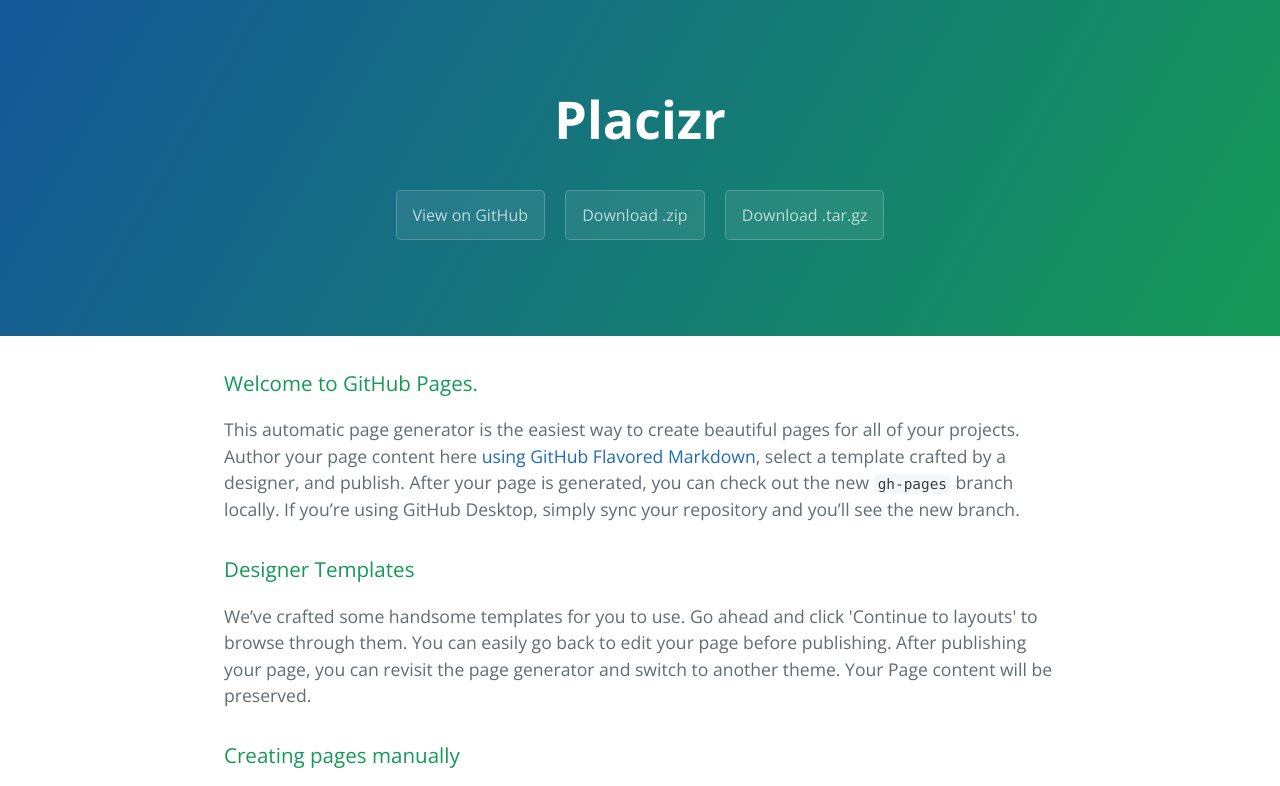
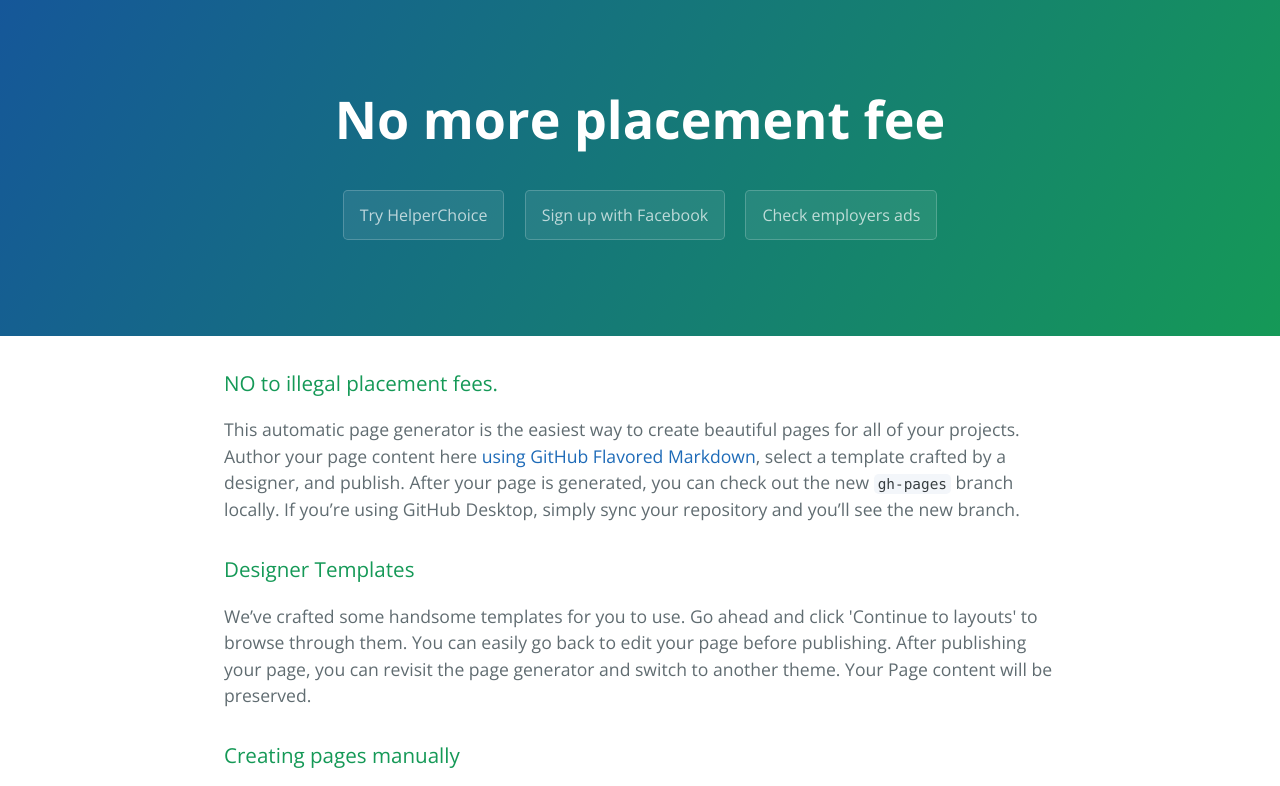
Before and after one commit to pandcha/placizr, a plain HTML site: page index.html in a window 1280 px wide. Shown: the top 786 px of the page. Drawn offline with nearby package versions, Linux system fonts and the light colour scheme.

Commit message:
Update index.html

```diff
--- a/index.html
+++ b/index.html
@@ -11,18 +11,22 @@
   </head>
   <body>
     <section class="page-header">
-      <h1 class="project-name">Placizr</h1>
+      <h1 class="project-name">No more placement fee</h1>
       <h2 class="project-tagline"></h2>
-      <a href="https://github.com/pandcha/placizr" class="btn">View on GitHub</a>
-      <a href="https://github.com/pandcha/placizr/zipball/master" class="btn">Download .zip</a>
-      <a href="https://github.com/pandcha/placizr/tarball/master" class="btn">Download .tar.gz</a>
+      <a href="http://www.helperchoice.com" class="btn">Try HelperChoice</a>
+      <a href="http://www.helperchoice.com/facebook-sign-up" class="btn">Sign up with Facebook</a>
+      <a href="http://www.helperchoice.com/employers" class="btn">Check employers ads</a>
     </section>
 
     <section class="main-content">
       <h3>
-<a id="welcome-to-github-pages" class="anchor" href="#welcome-to-github-pages" aria-hidden="true"><span class="octicon octicon-link"></span></a>Welcome to GitHub Pages.</h3>
+<a id="welcome-to-github-pages" class="anchor" href="#welcome-to-github-pages" aria-hidden="true"><span class="octicon octicon-link"></span></a>NO to illegal placement fees.</h3>
 
-<p>This automatic page generator is the easiest way to create beautiful pages for all of your projects. Author your page content here <a href="https://guides.github.com/features/mastering-markdown/">using GitHub Flavored Markdown</a>, select a template crafted by a designer, and publish. After your page is generated, you can check out the new <code>gh-pages</code> branch locally. If you’re using GitHub Desktop, simply sync your repository and you’ll see the new branch.</p>
+<p>This automatic page generator is the easiest way to create beautiful pages for all of your projects.
+Author your page content here <a href="https://guides.github.com/features/mastering-markdown/">using GitHub Flavored Markdown</a>,
+select a template crafted by a designer, and publish. After your page is generated,
+you can check out the new <code>gh-pages</code> branch locally.
+If you’re using GitHub Desktop, simply sync your repository and you’ll see the new branch.</p>
 
 <h3>
 <a id="designer-templates" class="anchor" href="#designer-templates" aria-hidden="true"><span class="octicon octicon-link"></span></a>Designer Templates</h3>
```
